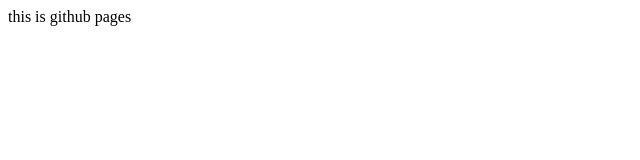
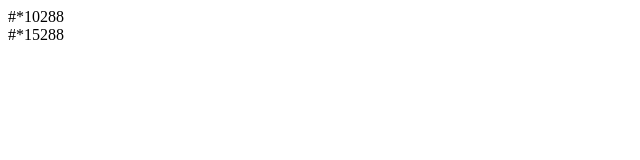
Before and after one commit to supertiny99/geely-debugger, a plain HTML site: page index.html in a window 1280 px wide. Shown: the whole page, without its empty margins (0-640 px from the left). Drawn offline with Linux system fonts and the light colour scheme.

Commit message:
update html

```diff
--- a/index.html
+++ b/index.html
@@ -6,6 +6,21 @@
     <title>Document</title>
 </head>
 <body>
-    this is github pages
+    <div>
+        <div id="d5"></div>
+        <div id="d10"></div>
+    </div>
 </body>
+<!-- 插入js -->
+<script>
+    console.log('hello world')
+    let now = new Date()
+    // 获取当前月份 + 10， 当前日期，当前小时(十二进制)
+    console.log(now.getMonth() + 5, now.getDate(), now.getHours())
+    let strPlus5 = `#*${now.getMonth() + 5}${now.getDate()}${now.getHours()}`
+    let strPlus10 = `#*${now.getMonth() + 10}${now.getDate()}${now.getHours()}`
+    // 设置页面上面的元素的内容
+    document.querySelector('#d5').innerHTML = strPlus5
+    document.querySelector('#d10').innerHTML = strPlus10
+</script>
 </html>
```
